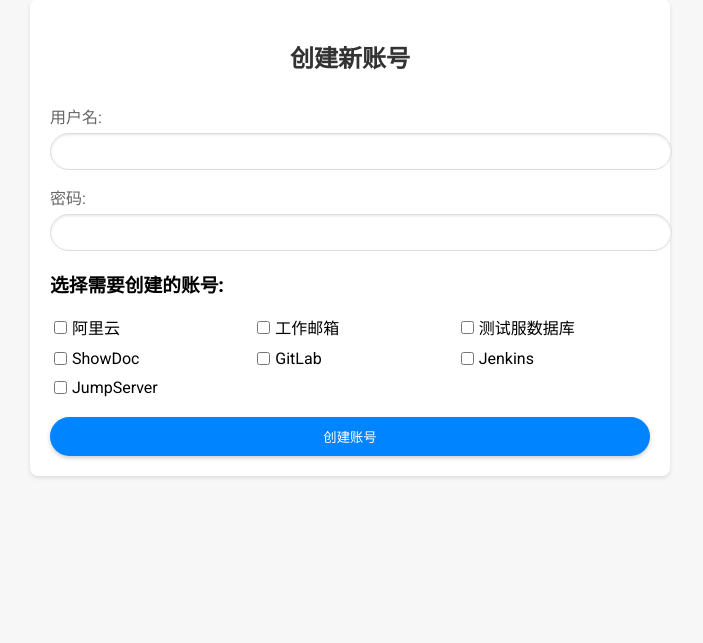
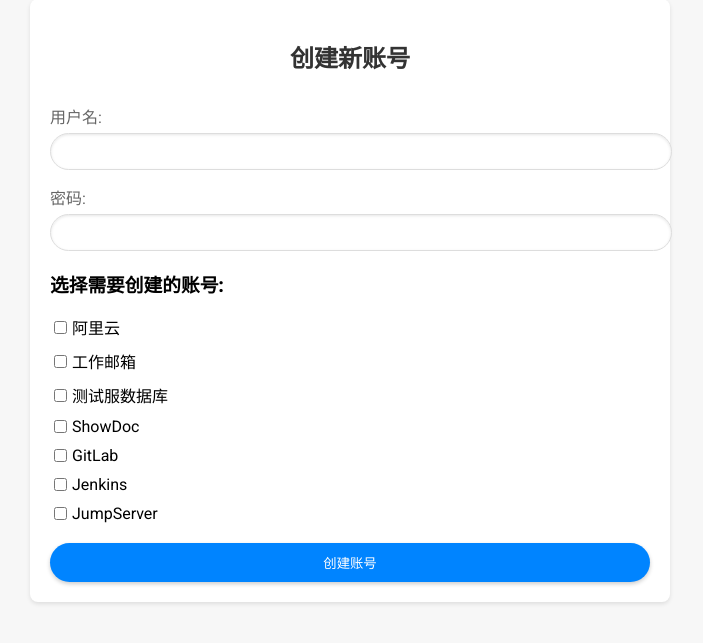
Before and after one commit to Kammingyeung/usercreate, a Flask app: template templates/all_account_create.html in a window 1280 px wide. Shown: the part 21-664 px from the top of the page, without its empty margins (290-993 px from the left). Run offline with Flask 3, Linux system fonts and the light colour scheme; the template is opened without the code that fills it, so the values that code supplies are empty.

Commit message:
页面创建

```diff
--- a/templates/all_account_create.html
+++ b/templates/all_account_create.html
@@ -3,7 +3,7 @@
 <head>
 <meta charset="UTF-8">
 <meta name="viewport" content="width=device-width, initial-scale=1.0">
-<title>账号创建工具</title>
+<title>usercreate</title>
   <link href="https://fonts.googleapis.com/css?family=Roboto:400,500&display=swap" rel="stylesheet">
 <style>
   body {
@@ -42,8 +42,8 @@
     box-shadow: inset 0 1px 3px rgba(0, 0, 0, 0.1); /* 内部阴影 */
   }
   .checkbox-group {
-    display: grid;
-    grid-template-columns: repeat(3, 1fr); /* 三列布局 */
+    display: flex;
+    flex-direction: column; /* 设置为垂直排列 */
     gap: 10px;
     margin-bottom: 20px;
   }
```
